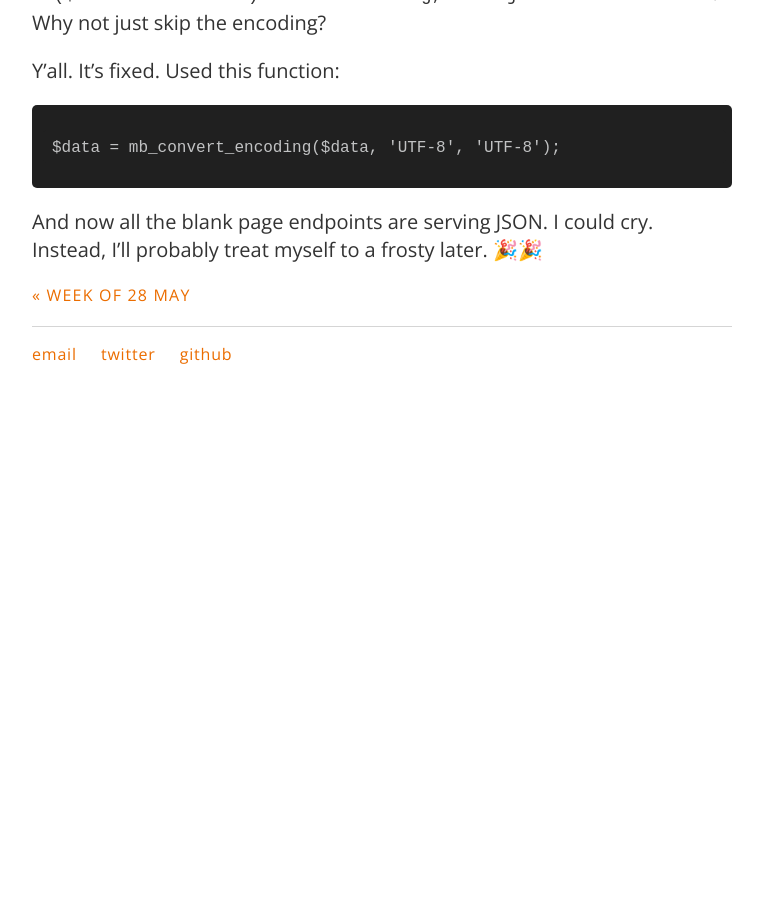
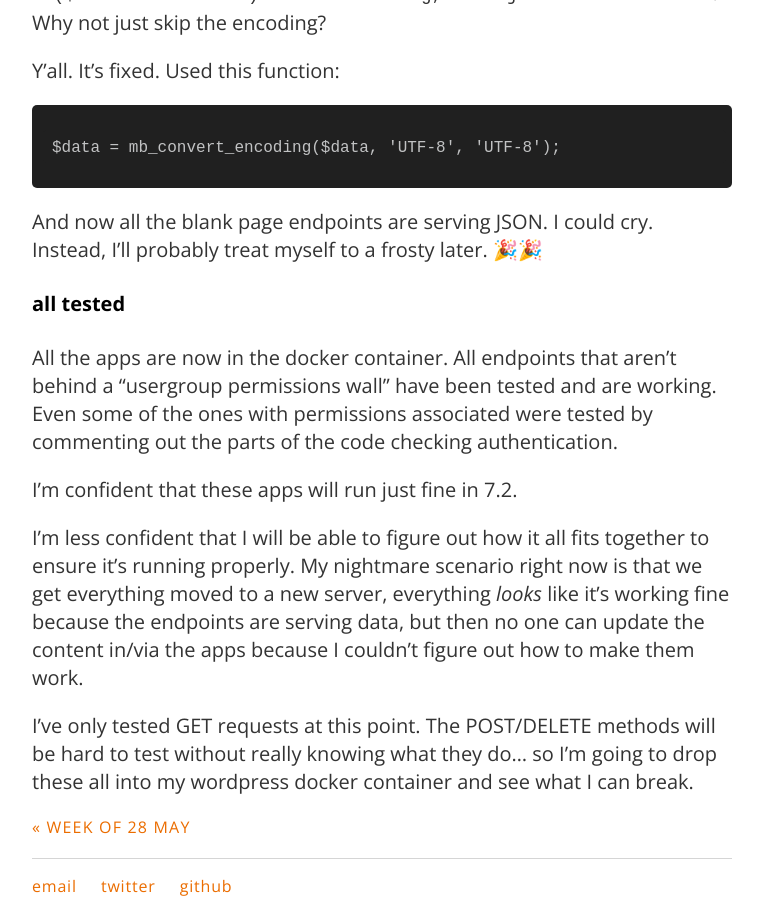
Before and after one commit to carylwyatt/carylwyatt.github.io, a Jekyll site: the page built from _posts/2019-06-03-week-of-03-jun.md, in a window 1280 px wide and 900 px high, scrolled down 4142 px. Shown: the whole window, without its empty margins (258-1021 px from the left). Built offline with Jekyll 4.4.1, drawn with Linux system fonts in a browser that asks for light colours; emoji names are drawn with the system emoji font; before the commit the page ends 4547 px from its top, so only the background shows below that.

Commit message:
all apps tested

````diff
--- a/_posts/2019-06-03-week-of-03-jun.md
+++ b/_posts/2019-06-03-week-of-03-jun.md
@@ -79,3 +79,13 @@ $data = mb_convert_encoding($data, 'UTF-8', 'UTF-8');
 ```
 
 And now all the blank page endpoints are serving JSON. I could cry. Instead, I'll probably treat myself to a frosty later. :tada::tada:
+
+#### all tested
+
+All the apps are now in the docker container. All endpoints that aren't behind a "usergroup permissions wall" have been tested and are working. Even some of the ones with permissions associated were tested by commenting out the parts of the code checking authentication.
+
+I'm confident that these apps will run just fine in 7.2.
+
+I'm less confident that I will be able to figure out how it all fits together to ensure it's running properly. My nightmare scenario right now is that we get everything moved to a new server, everything *looks* like it's working fine because the endpoints are serving data, but then no one can update the content in/via the apps because I couldn't figure out how to make them work.
+
+I've only tested GET requests at this point. The POST/DELETE methods will be hard to test without really knowing what they do... so I'm going to drop these all into my wordpress docker container and see what I can break.
````
